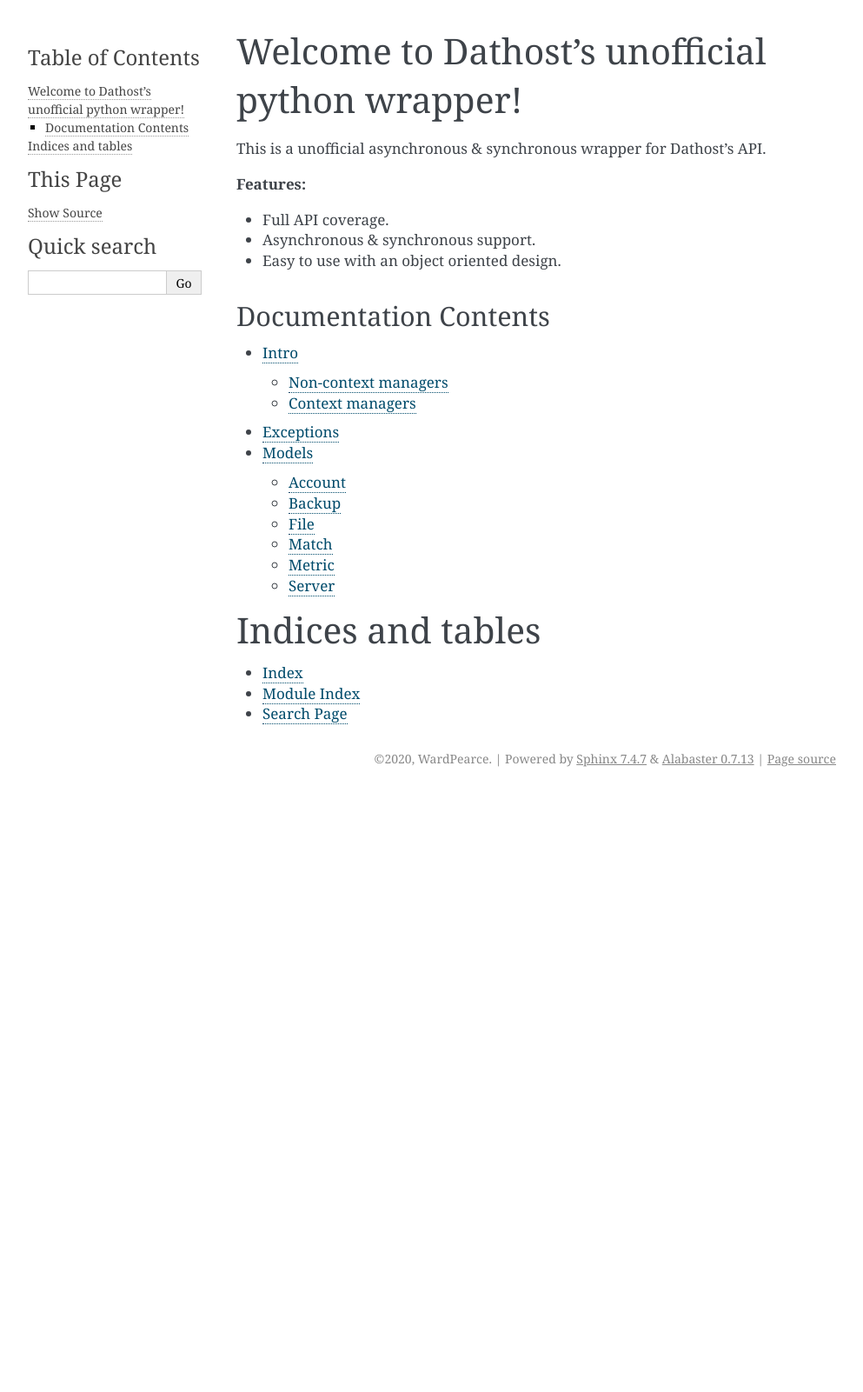
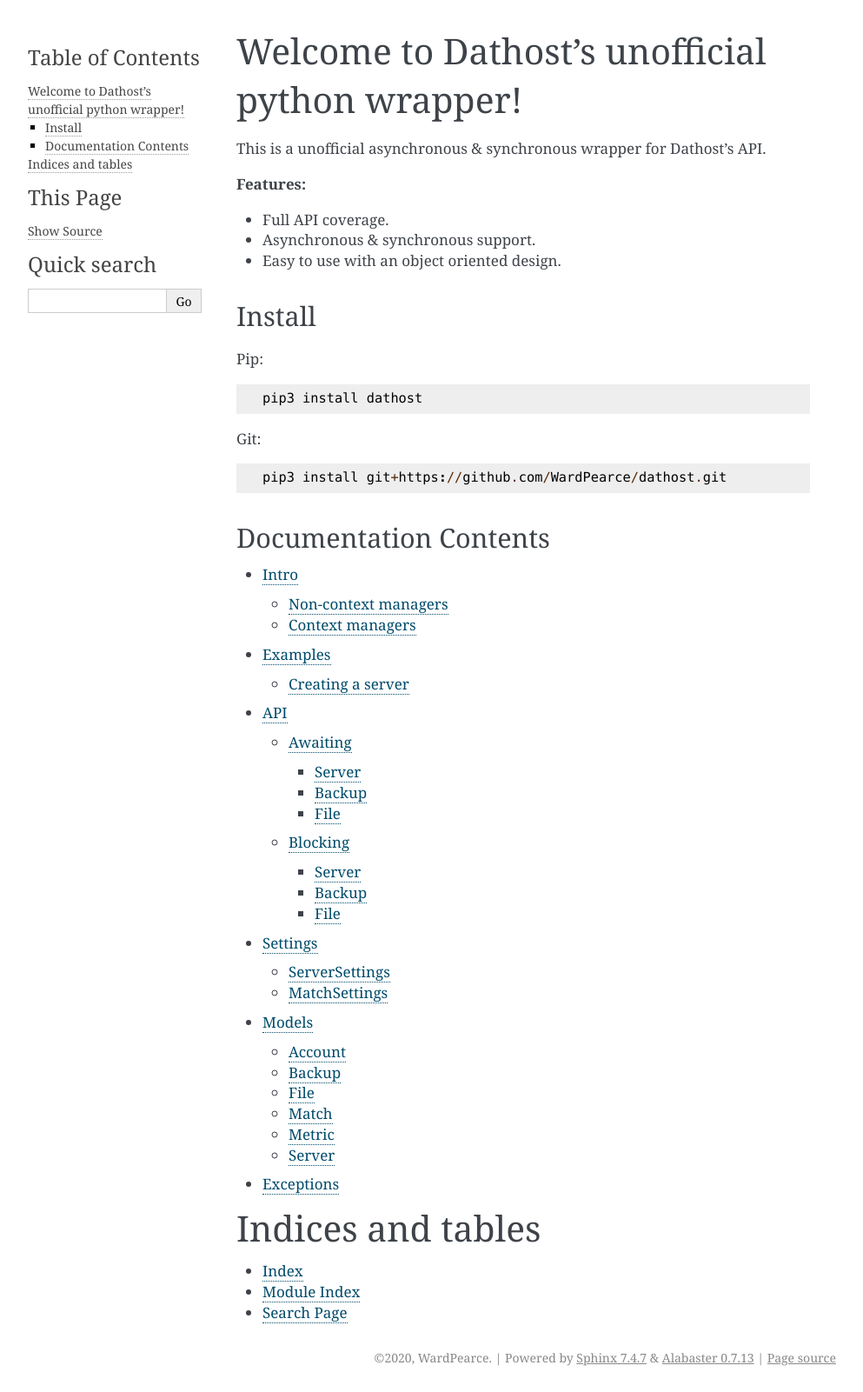
Before and after one commit to UnofficialDathost/Python, a Sphinx documentation site: the page built from source/index.rst, in a window 1280 px wide. Shown: the whole page at 87% size, without its empty margins (148-1141 px from the left). Built offline with Sphinx 7.4.7, drawn with Linux system fonts in a browser that asks for light colours; before the commit the page ends 912 px from its top, so only the background shows below that.

Commit message:
Update api.rst, examples.rst, and 2 more files...

```diff
--- a/source/index.rst
+++ b/source/index.rst
@@ -1,5 +1,5 @@
 Welcome to Dathost's unofficial python wrapper!
-=============================================================
+===============================================
 
 This is a unofficial asynchronous & synchronous wrapper for Dathost's API.
 
@@ -9,14 +9,28 @@
 - Asynchronous & synchronous support.
 - Easy to use with an object oriented design.
 
+Install
+-------
+
+Pip: ::
+
+      pip3 install dathost
+
+Git: ::
+
+      pip3 install git+https://github.com/WardPearce/dathost.git
+
 Documentation Contents
 -----------------------
 .. toctree::
    :maxdepth: 3
 
    intro
+   examples
+   api
+   settings
+   models
    exceptions
-   models
 
 Indices and tables
 ==================
```
Also changed, not shown: source/api.rst (added, +46 -0 lines), source/examples.rst (added, +29 -0 lines), source/settings.rst (added, +14 -0 lines).
